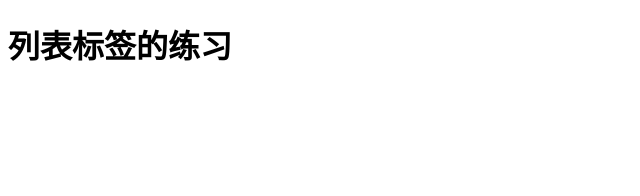
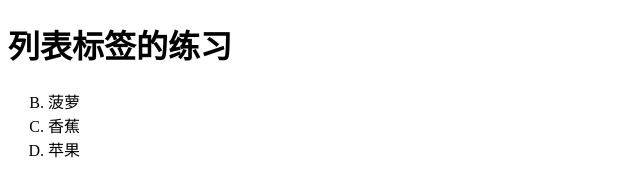
Before and after one commit to xiaoyufa/notebook, a plain HTML site: page html知识和测试汇总/ul_ol_dl.html in a window 1280 px wide. Shown: the whole page, without its empty margins (0-640 px from the left). Drawn offline with Linux system fonts and the light colour scheme.

Commit message:
新增有序列表实例

```diff
--- a/html知识和测试汇总/ul_ol_dl.html
+++ b/html知识和测试汇总/ul_ol_dl.html
@@ -8,5 +8,10 @@
 </head>
 <body>
     <h1>列表标签的练习</h1>
+    <ol type="A" start="2">
+        <li>菠萝</li>
+        <li>香蕉</li>
+        <li>苹果</li>
+    </ol>
 </body>
 </html>
```
